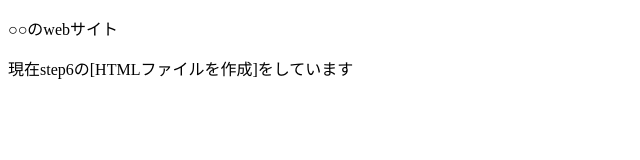
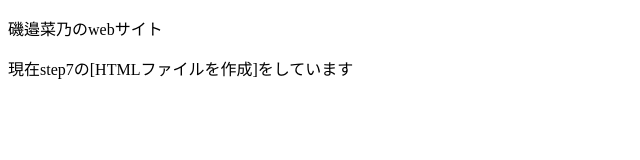
Before and after one commit to happa5/git_practice, a plain HTML site: page index.html in a window 1280 px wide. Shown: the full height of the page, 0-640 px from the left. Drawn offline with Linux system fonts and the light colour scheme.

Commit message:
step6をstep7に変更しました

```diff
--- a/index.html
+++ b/index.html
@@ -8,8 +8,8 @@
 </head>
 
 <body>
-  <p>○○のwebサイト</p>
-  <p>現在step6の[HTMLファイルを作成]をしています</p>
+  <p>磯邉菜乃のwebサイト</p>
+  <p>現在step7の[HTMLファイルを作成]をしています</p>
 </body>
 
 </html>
```
